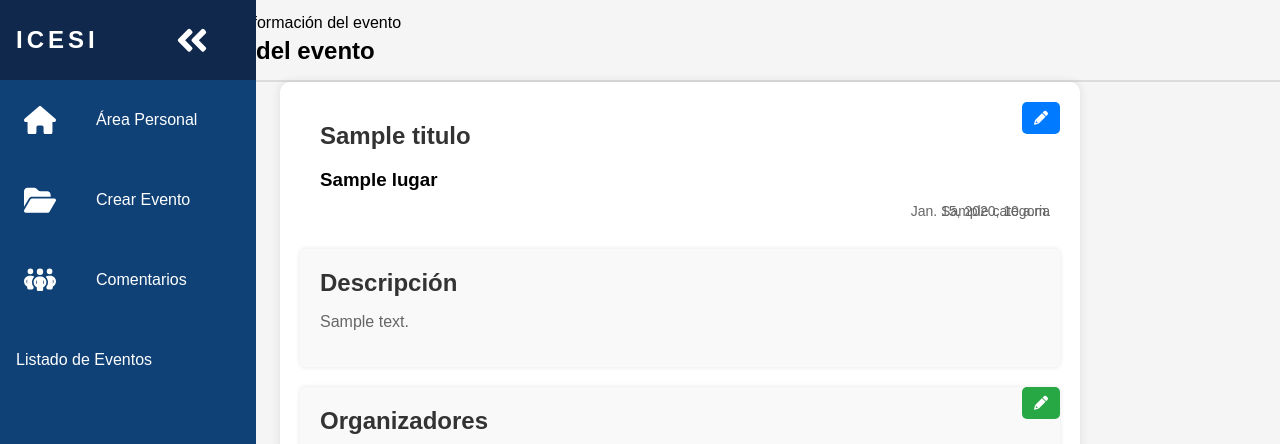
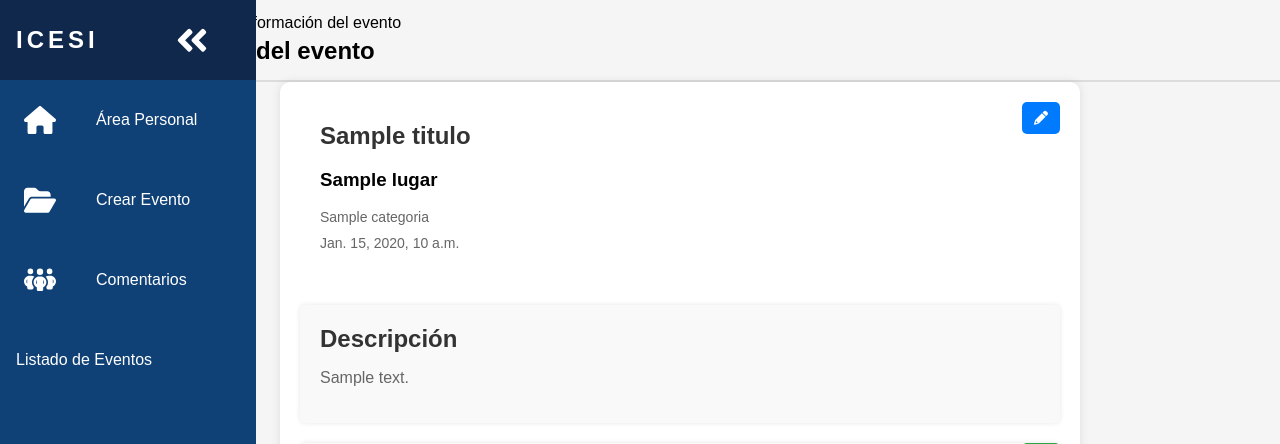
Before and after one commit to JohanDanielAguirre/Proyecto_eventos_mongo_y_postgressql, a Django app: template mainapp/templates/informEvent.html in a window 1280 px wide. Shown: the top 444 px of the page. Run offline with Django 5.2, Linux system fonts and the light colour scheme; tables that the repository leaves empty hold one stand-in row (values such as "Sample post"); the template is opened without the code that fills it: values that come from a table or form of the project are taken from there, most other values are stand-ins (such as "Sample title", 1, 10 or a date in 2020); parts of the project's set-up code (start-up, migrations or seed data) failed here and were passed over.

Commit message:
update form event inform

```diff
--- a/mainapp/static/css/eventInformStyle.css
+++ b/mainapp/static/css/eventInformStyle.css
@@ -11,6 +11,10 @@ body {
   background-color: #fff;
   border-radius: 10px;
   box-shadow: 0 0 10px rgba(0, 0, 0, 0.1);
+}
+
+.fechaClass{
+  margin-top: 17px;
 }
 
 .descriptrionContent h2,
@@ -57,6 +61,14 @@ body {
   font-size: 14px;
 }
 
+.titleContent p.categorias {
+  margin-bottom: 10px; /* Añade un margen inferior a las categorías */
+}
+
+.titleContent p.fecha {
+  margin-top: 10px; /* Añade un margen superior a la fecha */
+}
+
 .descriptrionContent,
 .organizersContent,
 .speakersContent,
@@ -86,13 +98,6 @@ body {
   color: #666;
 }
 
-.titleContent p {
-  position: absolute;
-  bottom: 0;
-  right: 0;
-  margin: 10px;
-}
-
 .descriptrionContent button,
 .organizersContent button,
 .speakersContent button,
--- a/mainapp/templates/informEvent.html
+++ b/mainapp/templates/informEvent.html
@@ -22,10 +22,11 @@
 <div class="generalContent">
     <div class="titleContent">
         <h2>{{ titulo }}</h2>
+        <h3>{{ lugar }}</h3>
         <button onclick="addSpeaker()"><i class="fas fa-pencil-alt"></i></button>
-        <p>{{ categorias | join:", " }}</p>
-        <p>{{ fecha }}</p>
-        <h3>{{ lugar }}</h3>
+        <p class="categorias">{{ categorias | join:", " }}</p>
+        <p class="fecha">{{ fecha }}</p>
+
     </div>
 
     <div class="descriptrionContent">
```
